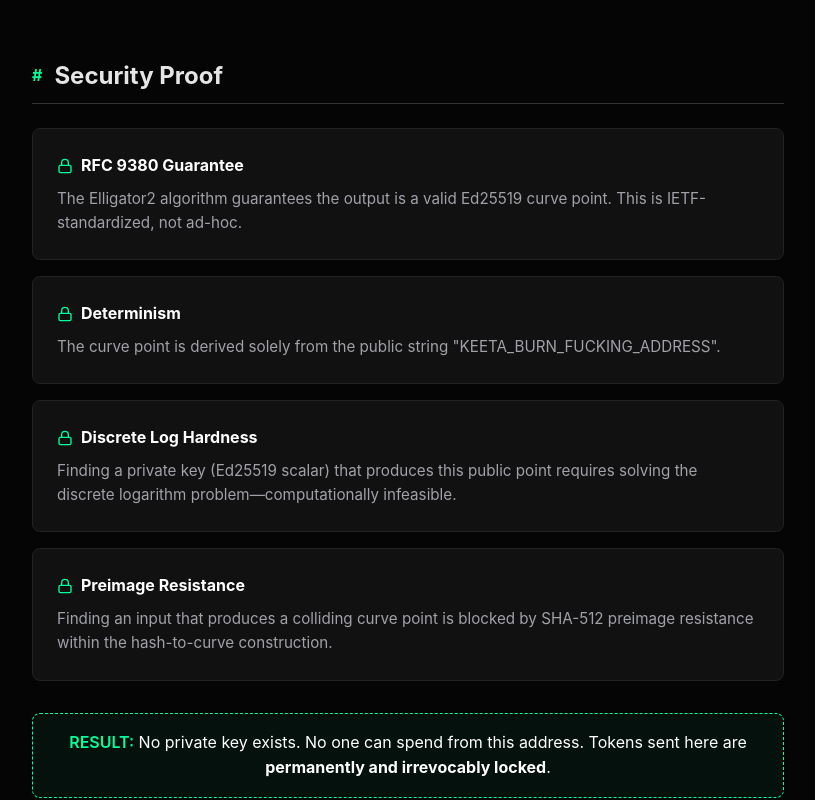
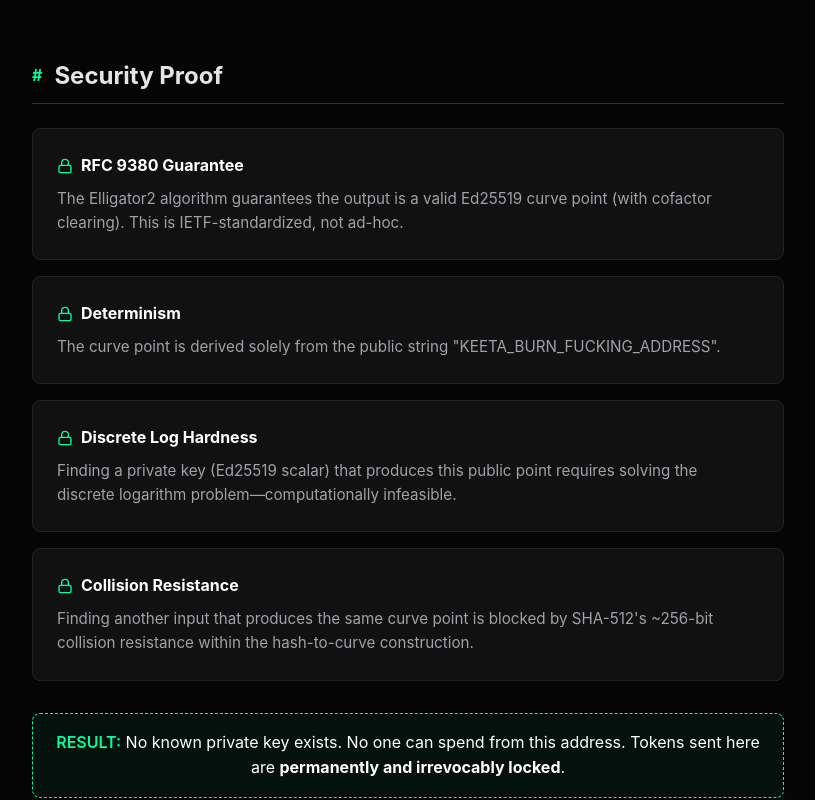
Before and after one commit to moww20/justfuckinguseburnaddress.com, a React (Vite) app: page / in a window 1280 px wide. Shown: the part 3479-4279 px from the top of the page, without its empty margins (232-1047 px from the left). Built offline with nearby package versions, Linux system fonts and the light colour scheme.

Commit message:
docs: improve cryptographic accuracy and add ADR-001 details

```diff
--- a/src/App.tsx
+++ b/src/App.tsx
@@ -14,7 +14,7 @@ const XIcon = () => (
 function App() {
   const seedString = 'KEETA_BURN_FUCKING_ADDRESS';
 
-  // RFC 9380 Hash-to-Curve derived address (the only official address)
+  // RFC 9380 Hash-to-Curve derived address (no known private key)
   const curvePointHex = '87cd3326f756e268fa58490de86eb87ecbfdebd77c7708bb9f0a480bb6203f6a';
   const address = 'keeta_agd42mzg65loe2h2lbeq32doxb7mx7pl256hocf3t4feqc5wea7wv7xtd2gue';
 
@@ -159,7 +159,7 @@ function App() {
             <div style={{ padding: '0.5rem 1rem', background: 'rgba(0, 255, 157, 0.1)', border: '1px solid var(--accent)', borderRadius: '4px', fontFamily: 'var(--font-mono)', wordBreak: 'break-all', color: 'var(--accent)' }}>{address}</div>
           </div>
           <p style={{ marginTop: '1.5rem', fontSize: '0.9rem', color: 'var(--text-dim)' }}>
-            The Elligator2 map produces a point that is <strong style={{ color: '#fff' }}>mathematically guaranteed</strong> to lie on the Edwards-25519 curve. Finding a private key (scalar) that maps to this point requires solving the discrete logarithm problem—computationally infeasible.
+            The Elligator2 map produces a point that is <strong style={{ color: '#fff' }}>mathematically guaranteed</strong> to lie on the Edwards-25519 curve (with cofactor clearing). Finding a private key (scalar) that maps to this point requires solving the discrete logarithm problem—computationally infeasible.
           </p>
         </Section>
 
@@ -202,10 +202,10 @@ function App() {
         <Section title="Security Proof" delay={0.6}>
           <ul style={{ listStyle: 'none', padding: 0, display: 'grid', gap: '1rem' }}>
             {[
-              { title: "RFC 9380 Guarantee", desc: "The Elligator2 algorithm guarantees the output is a valid Ed25519 curve point. This is IETF-standardized, not ad-hoc." },
+              { title: "RFC 9380 Guarantee", desc: "The Elligator2 algorithm guarantees the output is a valid Ed25519 curve point (with cofactor clearing). This is IETF-standardized, not ad-hoc." },
               { title: "Determinism", desc: `The curve point is derived solely from the public string "${seedString}".` },
               { title: "Discrete Log Hardness", desc: "Finding a private key (Ed25519 scalar) that produces this public point requires solving the discrete logarithm problem—computationally infeasible." },
-              { title: "Preimage Resistance", desc: "Finding an input that produces a colliding curve point is blocked by SHA-512 preimage resistance within the hash-to-curve construction." }
+              { title: "Collision Resistance", desc: "Finding another input that produces the same curve point is blocked by SHA-512's ~256-bit collision resistance within the hash-to-curve construction." }
             ].map((item, i) => (
               <li key={i} style={{ padding: '1.5rem', background: '#111', border: '1px solid #222', borderRadius: '8px' }}>
                 <div style={{ display: 'flex', alignItems: 'center', gap: '0.5rem', marginBottom: '0.5rem' }}>
@@ -217,7 +217,7 @@ function App() {
             ))}
           </ul>
           <div style={{ marginTop: '2rem', textAlign: 'center', padding: '1rem', border: '1px dashed var(--accent)', borderRadius: '8px', color: '#fff', background: 'rgba(0, 255, 157, 0.05)' }}>
-            <span style={{ color: 'var(--accent)', fontWeight: 600 }}>RESULT:</span> No private key exists. No one can spend from this address. Tokens sent here are <strong>permanently and irrevocably locked</strong>.
+            <span style={{ color: 'var(--accent)', fontWeight: 600 }}>RESULT:</span> No known private key exists. No one can spend from this address. Tokens sent here are <strong>permanently and irrevocably locked</strong>.
           </div>
         </Section>
 
@@ -255,8 +255,11 @@ function App() {
             </FAQItem>
 
             <FAQItem question="What about Quantum Computing?">
+              <p style={{ color: 'var(--text-dim)', lineHeight: '1.6', marginBottom: '1rem' }}>
+                Ed25519—like all elliptic curve cryptography—is <strong style={{ color: 'var(--error)' }}>theoretically vulnerable</strong> to Shor's algorithm on a sufficiently powerful quantum computer.
+              </p>
               <p style={{ color: 'var(--text-dim)', lineHeight: '1.6' }}>
-                Keeta is <strong style={{ color: 'var(--accent)' }}>Post-Quantum Ready</strong>. This network was not built for the limitations of today's silicon. While others panic, Keeta remains immutable.
+                However, such computers don't exist yet. If quantum computing matures to that level, the <strong style={{ color: '#fff' }}>entire Keeta Network</strong> (and all Ed25519-based systems) would require cryptographic migration—this burn address would be just one of many concerns.
               </p>
             </FAQItem>
 
```
Also changed, not shown: 2 other files (tests, documents, lock files or other folders).
